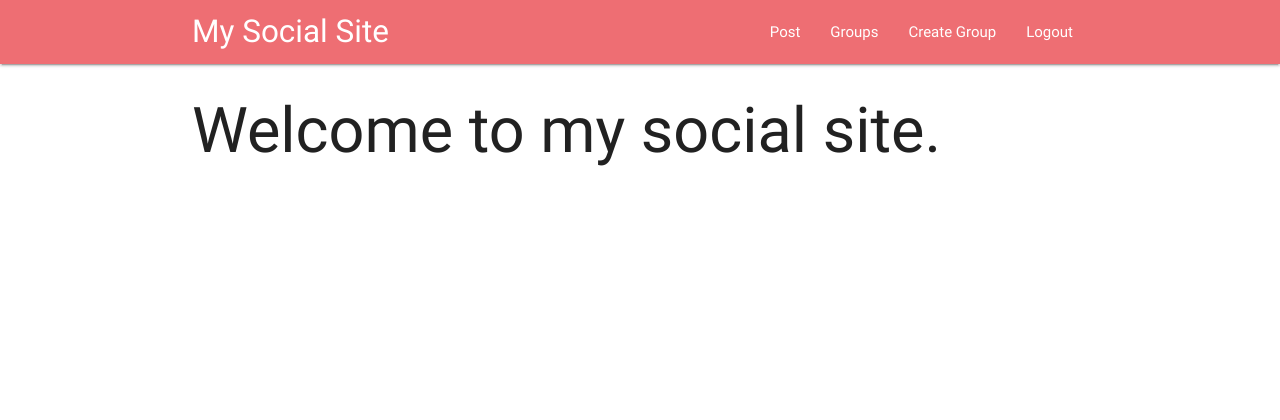
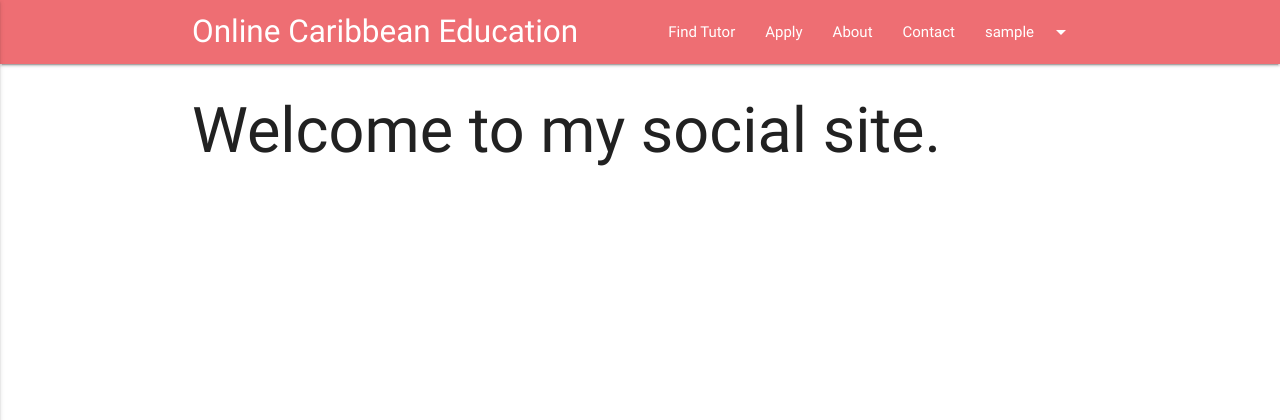
Before and after one commit to Jaydaar/tutoring-site, a Django app: page / in a window 1280 px wide. Shown: the top 420 px of the page. Run offline with Django 3.2, Linux system fonts and the light colour scheme; the visitor is signed in with stand-in values (Sample User, id 1); some libraries are stand-ins or nearby versions.

Commit message:
Fixed the dropdown and the mobile side menu for the navigation bar.

```diff
--- /dev/null
+++ b/tutoring_site/static/js/master.js
@@ -0,0 +1,4 @@
+$( document ).ready(function(){
+    $(".button-collapse").sideNav();
+    $(".dropdown-button").dropdown({ hover: false });
+})
--- a/tutoring_site/templates/_navbar.html
+++ b/tutoring_site/templates/_navbar.html
@@ -1,31 +1,100 @@
+{% load static %} {% load staticfiles %}
 <nav role="navigation">
     <div class="nav-wrapper container">
-        <a href="#" class="brand-logo">My Social Site</a>
-        <a href="#" data-activates="mobile-demo" class="button-collapse"><i class="material-icons">menu</i></a>
+        <a href="#" class="brand-logo">
+            {% comment %} change the size of the image
+            <div class="container">
+                <img class="responsive-img" src="{% static 'img\logo.png' %}" alt="Image of Online Caribbean Education Logo" />
+            </div>
+            {% endcomment %} Online Caribbean Education
+        </a>
+        <a href="#" data-activates="mobile-demo" class="button-collapse">
+            <i class="material-icons">menu</i>
+        </a>
         <ul id="nav-mobile" class="right hide-on-med-and-down">
+            <li>
+                <a href="#">Find Tutor</a>
+            </li>
+            <li>
+                <a href="#">Apply</a>
+            </li>
+            <li>
+                <a href="#">About</a>
+            </li>
+            <li>
+                <a href="#">Contact</a>
+            </li>
             {% if user.is_authenticated %}
-            <li><a href="#">Post</a></li>
-            <li><a href="#">Groups</a></li>
-            <li><a href="#">Create Group</a></li>
-            <li><a href="#">Logout</a></li>
+            <ul id="dropdown1" class="dropdown-content">
+                    <li>
+                        <a href="#!">Profile</a>
+                    </li>
+                    <li>
+                        <a href="#!">Messages</a>
+                    </li>
+                    <li class="divider"></li>
+                    <li>
+                        <a href="#!">Logout</a>
+                    </li>
+                </ul>
+                <li>
+                    <a materialize="dropdown" class='dropdown-button' href='#' data-activates='dropdown1'>
+                        {{user.username}}
+                        <i class="material-icons right">arrow_drop_down</i>
+                    </a>
+                </li>
             {% else %}
-            <li><a href="#">Groups</a></li>
-            <li><a href="#">Login</a></li>
-            <li><a href="#">Sign Up</a></li>
+            <li>
+                <a href="#">Login</a>
+            </li>
+            <li>
+                <a href="#">Sign Up</a>
+            </li>
             {% endif %}
         </ul>
         <ul class="side-nav" id="mobile-demo">
+            <li>
+                <a href="#">Find Tutor</a>
+            </li>
+            <li>
+                <a href="#">Apply</a>
+            </li>
+            <li>
+                <a href="#">About</a>
+            </li>
+            <li>
+                <a href="#">Contact</a>
+            </li>
             {% if user.is_authenticated %}
-            <li><a href="#">Post</a></li>
-            <li><a href="#">Groups</a></li>
-            <li><a href="#">Create Group</a></li>
-            <li><a href="#">Logout</a></li>
+            <ul id="dropdown2" class="dropdown-content">
+                <li>
+                    <a href="#!">Profile</a>
+                </li>
+                <li>
+                    <a href="#!">Messages</a>
+                </li>
+                <li class="divider"></li>
+                <li>
+                    <a href="#!">Logout</a>
+                </li>
+            </ul>
+            <li>
+                <a materialize="dropdown" class='dropdown-button' href='#' data-activates='dropdown2'>
+                    {{user.username}}
+                    <i class="material-icons right">arrow_drop_down</i>
+                </a>
+            </li>
             {% else %}
-            <li><a href="#">Groups</a></li>
-            <li><a href="#">Login</a></li>
-            <li><a href="#">Sign Up</a></li>
+            <li>
+                <a href="#">Login</a>
+            </li>
+            <li>
+                <a href="#">Sign Up</a>
+            </li>
             {% endif %}
         </ul>
+        <!-- Dropdown Trigger -->
+
 
     </div>
 </nav>
--- a/tutoring_site/templates/base.html
+++ b/tutoring_site/templates/base.html
@@ -5,7 +5,7 @@
     <meta charset="UTF-8">
     <meta name="viewport" content="width=device-width, initial-scale=1.0">
     <meta http-equiv="X-UA-Compatible" content="ie=edge">
-    <title>My Social Site</title>
+    <title>Online Caribbean Education</title>
     <!--Import Google Icon Font-->
     <link href="https://fonts.googleapis.com/icon?family=Material+Icons" rel="stylesheet">
     <!--Import materialize.css-->
@@ -20,13 +20,12 @@
         {% block content %} {% endblock content %}
     </div>
 
-    <!--Import jQuery before materialize.js-->
     {% block footer %}
     <!--Import jQuery before materialize.js-->
     <script type="text/javascript" src="https://code.jquery.com/jquery-3.2.1.min.js"></script>
+    <script src="https://cdnjs.cloudflare.com/ajax/libs/materialize/0.100.2/js/materialize.min.js"></script>
     <script type="text/javascript" src="{% static 'js/master.js' %}"></script>
-    <script src="https://cdnjs.cloudflare.com/ajax/libs/materialize/0.100.2/js/materialize.min.js"></script>
-    {% endblock %}
+    {% endblock footer %}
 </body>
 
 </html>
--- a/tutoring_site/tutoring_site/settings.py
+++ b/tutoring_site/tutoring_site/settings.py
@@ -16,6 +16,7 @@ from .secret import secret
 # Build paths inside the project like this: os.path.join(BASE_DIR, ...)
 BASE_DIR = os.path.dirname(os.path.dirname(os.path.abspath(__file__)))
 TEMPLATES_DIR = os.path.join(BASE_DIR, 'templates')
+STATIC_DIR = os.path.join(BASE_DIR, 'static')
 
 # Quick-start development settings - unsuitable for production
 # See https://docs.djangoproject.com/en/2.0/howto/deployment/checklist/
@@ -118,6 +119,6 @@ USE_TZ = True
 # https://docs.djangoproject.com/en/2.0/howto/static-files/
 
 STATIC_URL = '/static/'
-STATICFILES_DIR = [
-    os.path.join(BASE_DIR, 'static'),
+STATICFILES_DIRS = [
+    STATIC_DIR,
 ]
```
Also changed, not shown: tutoring_site/tutoring_site/urls.py (line endings or trailing spaces), 1 other file.
